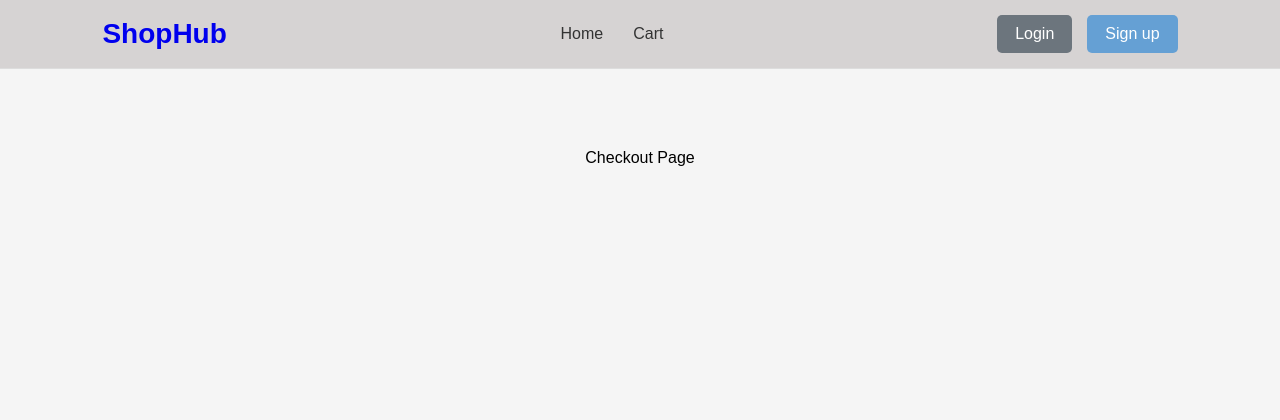
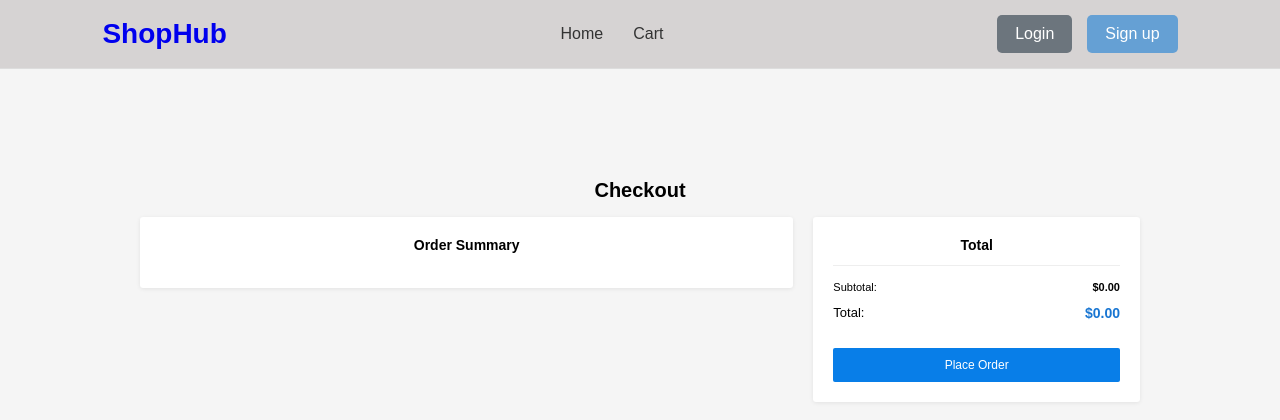
Before and after one commit to Snidhe-Dinesh/ecommerce-react-website, a React (Vite) app: page /checkout in a window 1280 px wide. Shown: the top 420 px of the page. Built offline with nearby package versions, Linux system fonts and the light colour scheme.

Commit message:
new commit

```diff
--- a/src/App.css
+++ b/src/App.css
@@ -331,3 +331,208 @@ nav ul{
     align-items: center;
     min-height: 100vh;
 }
+.checkout-container {
+  width: 90%;
+  max-width: 1000px;
+  margin: 30px auto;
+}
+
+.checkout-container h2 {
+  font-size: 20px;
+  margin-bottom: 15px;
+}
+
+
+/* Main layout */
+
+.checkout {
+  display: grid;
+  grid-template-columns: 2fr 1fr;
+  gap: 20px;
+  align-items: start;
+}
+
+
+/* Order Summary */
+
+.order-summary {
+  background: white;
+  padding: 20px;
+  border-radius: 3px;
+  box-shadow: 0 1px 4px rgba(0, 0, 0, 0.08);
+}
+
+.order-summary h3 {
+  font-size: 14px;
+  margin-bottom: 15px;
+}
+
+
+/* Product */
+
+.product {
+  display: flex;
+  align-items: center;
+  gap: 15px;
+  padding: 12px 0;
+  border-bottom: 1px solid #eee;
+}
+
+.product:last-child {
+  border-bottom: none;
+}
+
+.product img {
+  width: 70px;
+  height: 70px;
+  object-fit: cover;
+  border-radius: 2px;
+}
+
+
+/* Product information */
+
+.product-info {
+  flex: 1;
+}
+
+.product-info h4 {
+  font-size: 12px;
+  margin-bottom: 8px;
+}
+
+.product-info p {
+  font-size: 9px;
+  color: #777;
+}
+
+
+/* Right side of product */
+
+.product-actions {
+  display: flex;
+  flex-direction: column;
+  align-items: flex-end;
+  gap: 5px;
+}
+
+.product-actions strong {
+  font-size: 11px;
+}
+
+
+/* Quantity */
+
+.quantity {
+  display: flex;
+  align-items: center;
+  gap: 5px;
+}
+
+.quantity button {
+  width: 20px;
+  height: 20px;
+  border: 1px solid #ddd;
+  background: white;
+  cursor: pointer;
+  font-size: 12px;
+}
+
+.quantity span {
+  font-size: 11px;
+  min-width: 15px;
+  text-align: center;
+}
+
+
+/* Remove button */
+
+.remove {
+  border: none;
+  background: #777;
+  color: white;
+  padding: 3px 7px;
+  font-size: 8px;
+  border-radius: 2px;
+  cursor: pointer;
+}
+
+.remove:hover {
+  background: #555;
+}
+
+
+/* Total box */
+
+.total-box {
+  background: white;
+  padding: 20px;
+  border-radius: 3px;
+  box-shadow: 0 1px 4px rgba(0, 0, 0, 0.08);
+}
+
+.total-box h3 {
+  font-size: 14px;
+  margin-bottom: 15px;
+  padding-bottom: 12px;
+  border-bottom: 1px solid #eee;
+}
+
+.price-row {
+  display: flex;
+  justify-content: space-between;
+  margin-bottom: 12px;
+  font-size: 11px;
+}
+
+.price-row strong {
+  font-size: 11px;
+}
+
+.price-row.total {
+  font-size: 13px;
+}
+
+.price-row.total strong {
+  color: #1976d2;
+  font-size: 14px;
+}
+
+
+/* Place Order */
+
+.place-order {
+  width: 100%;
+  margin-top: 15px;
+  padding: 10px;
+  border: none;
+  background: #087ee8;
+  color: white;
+  font-size: 12px;
+  cursor: pointer;
+  border-radius: 2px;
+}
+
+.place-order:hover {
+  background: #066ac5;
+}
+
+
+/* Responsive */
+
+@media (max-width: 700px) {
+
+  .checkout {
+      grid-template-columns: 1fr;
+  }
+
+  .product {
+      align-items: flex-start;
+  }
+
+  .product img {
+      width: 60px;
+      height: 60px;
+  }
+
+}
--- a/src/App.jsx
+++ b/src/App.jsx
@@ -6,6 +6,7 @@ import Checkout from './pages/Checkout'
 import Navbar from './components/Navbar'
 import AuthProvider from './contexts/AuthContext'
 import Product from './pages/Product'
+import CartProvider from './contexts/AddCartContext'
 
 function App() {
 
@@ -13,6 +14,7 @@ function App() {
     <>
 
    <AuthProvider>
+   <CartProvider>
     <Navbar></Navbar>
     <div className='hero'>
       <Routes>
@@ -25,6 +27,8 @@ function App() {
 
       </Routes>
     </div>
+   </CartProvider>
+
     </AuthProvider>
 
 
--- a/src/components/ProductCard.jsx
+++ b/src/components/ProductCard.jsx
@@ -1,6 +1,14 @@
 import { Link } from "react-router-dom"
+import { useAddCart } from "../contexts/AddCartContext";
 
 export default function ProductCard({prod}){
+
+        const { addToCart, cartItems } = useAddCart();
+
+        const productInCart = cartItems.find((item) => item.id === prod.id)
+        const CartLabel = productInCart ? `(${productInCart.quantity})` : "";
+
+
     return(
     <div className="card" >
 
@@ -13,7 +21,7 @@ export default function ProductCard({prod}){
         <div className="buttons">
 
             <Link className="view" to={`/product/${prod.id}`} >View Details</Link>
-            <button className="cart">Add to Cart</button>
+            <button className="cart" onClick={() => addToCart(prod.id)}>Add to Cart {CartLabel}</button>
         </div>
     </div>
 </div>
--- /dev/null
+++ b/src/contexts/AddCartContext.jsx
@@ -0,0 +1,63 @@
+import { createContext, useContext, useState } from "react";
+import { getProductById } from "../data/products";
+
+export const AddCartContext = createContext(null)
+export default function CartProvider({ children }) {
+  const [cartItems, setCartItems] = useState([]);
+
+  function addToCart(productId) {
+    const existing = cartItems.find((item) => item.id === productId);
+
+    if (existing) {
+      const currentQuntity = existing.quantity;
+      const updateQuantity = cartItems.map((item) => item.id === productId ? { id: productId, quantity: currentQuntity + 1 } : item)
+      setCartItems(updateQuantity);
+    }
+    else {
+      setCartItems([...cartItems, { id: productId, quantity: 1 }])
+    }
+
+  }
+  function getCartItemWithProduct() {
+    return cartItems.map((item) => ({
+      ...item,
+      product: getProductById(item.id)
+    })).filter(item => item.product)
+  }
+  function removeItem(productId){
+    setCartItems(cartItems.filter((item)=>item.id !== productId))
+
+  }
+  function updateQuantity(productId,quantity){
+    if(quantity<=0){
+      removeItem(productId);
+      return;
+    }
+   setCartItems(
+    cartItems.map((item)=>
+    item.id === productId?{...item,quantity}:item)
+   )
+
+  }
+  function getProductTotal(){
+    const total=cartItems.reduce(
+      (total,item)=>{
+        const product=getProductById(item.id);
+        return total +(product ? product.price * item.quantity:0)
+      }
+      ,0)
+      return total;
+  }
+  function clearCart(){
+    setCartItems([])
+
+  }
+
+  return <AddCartContext.Provider value={{ cartItems, addToCart, getCartItemWithProduct,removeItem,updateQuantity,getProductTotal,clearCart }}>{children}</AddCartContext.Provider>
+
+}
+// ----creating hook--------
+export function useAddCart() {
+  const context = useContext(AddCartContext)
+  return context;
+}
--- a/src/data/products.js
+++ b/src/data/products.js
@@ -2,35 +2,35 @@ const products = [
     {
         id:1,
         name:'Wireless Headphones',
-        price:'$99.99',
+        price:'99.99',
         image:"https://images.unsplash.com/photo-1613040809024-b4ef7ba99bc3?q=80&w=870&auto=format&fit=crop&ixlib=rb-4.1.0&ixid=M3wxMjA3fDB8MHxwaG90by1wYWdlfHx8fGVufDB8fHx8fA%3D%3D",
         description:"Upgrade your listening experience with high-performance wireless headphones featuring crystal-clear sound, deep bass, and seamless Bluetooth connectivity"
     },
     {
         id:2,
         name:'Smart Watch',
-        price:'$249.99',
+        price:'249.99',
         image:"https://images.unsplash.com/photo-1579586337278-3befd40fd17a?q=80&w=872&auto=format&fit=crop&ixlib=rb-4.1.0&ixid=M3wxMjA3fDB8MHxwaG90by1wYWdlfHx8fGVufDB8fHx8fA%3D%3D",
         description:"Upgrade your daily life with this sleek smartwatch. It tracks your health, shows phone calls and messages on your wrist, and matches any outfit with a bright touch screen and custom watch faces"
     },
     {
         id:3,
         name:'Wireless Mouse',
-        price:'$49.99',
+        price:'49.99',
         image:"https://images.unsplash.com/photo-1551515300-2d3b7bb80920?q=80&w=872&auto=format&fit=crop&ixlib=rb-4.1.0&ixid=M3wxMjA3fDB8MHxwaG90by1wYWdlfHx8fGVufDB8fHx8fA%3D%3D",
         description:"Upgrade your workspace with our sleek, high-performance wireless mouse . Designed for ultimate freedom and comfort, it cuts the cord to give you a clean desk and smooth, accurate tracking anywhere you work. "
     },
     {
         id:4,
         name:'Keyboard',
-        price:'$89.99',
+        price:'89.99',
         image:"https://plus.unsplash.com/premium_photo-1664194583917-b0ba07c4ce2a?q=80&w=870&auto=format&fit=crop&ixlib=rb-4.1.0&ixid=M3wxMjA3fDB8MHxwaG90by1wYWdlfHx8fGVufDB8fHx8fA%3D%3D",
         description:"Upgrade your workspace comfort. Designed to mimic the natural posture of your hands, this ergonomic keyboard reduces wrist strain during long typing sessions. The split-key layout and integrated cushioned palm rest ensure you can work for hours without discomfort."
     },
     {
         id:5,
         name:'Monitor',
-        price:'$199.99',
+        price:'199.99',
         image:"https://images.unsplash.com/photo-1527443224154-c4a3942d3acf?q=80&w=870&auto=format&fit=crop&ixlib=rb-4.1.0&ixid=M3wxMjA3fDB8MHxwaG90by1wYWdlfHx8fGVufDB8fHx8fA%3D%3D",
         description:"Experience ultimate visual clarity with the UltraView 27-inch 4K UHD Monitor. Engineered for both professional creators and immersive gamers, this display features an ultra-crisp 3840 x 2160 resolution that brings every pixel to life with stunning detail."
     },
--- a/src/pages/Auth.jsx
+++ b/src/pages/Auth.jsx
@@ -67,7 +67,7 @@ if(result.success){
                     <button type="submit" className="btn-blue">{mode === "signup" ? "Sign Up" : "Login"}</button>
 
                     <div className="auth-para">
-                        {mode === "signup" ? (<p>already have an account,Please <button onClick={() => setMode("login")}>Login</button></p>) : (<p>You dont have any accout Please <button onClick={() => setMode("signup")}>Sign Up</button></p>)
+                        {mode === "signup" ? (<p>already have an account,Please <span onClick={() => setMode("login")}>Login</span></p>) : (<p>You dont have any accout Please <span onClick={() => setMode("signup")}>Sign Up</span></p>)
 
                         }
 
--- a/src/pages/Checkout.jsx
+++ b/src/pages/Checkout.jsx
@@ -1,3 +1,87 @@
-export default function Checkout(){
-    return <div>Checkout Page</div>
+import { useAddCart } from "../contexts/AddCartContext"
+
+export default function Checkout() {
+    const { getCartItemWithProduct,updateQuantity,removeItem,getProductTotal,clearCart } = useAddCart()
+    const cartItems = getCartItemWithProduct()
+    const total=getProductTotal();
+    function placeorder(){
+        alert("order successfuly placed")
+        clearCart();
+    }
+    return (
+        <>
+            <div className="checkout-container">
+
+                <h2>Checkout</h2>
+                <div></div>
+
+                <div className="checkout">
+
+
+                    <div className="order-summary">
+
+                        <h3>Order Summary</h3>
+
+                        {cartItems.map((item) =>
+                            <div className="product" key={item.id}>
+
+                                <img src={item.product.image}
+                                    alt="Wireless Headphones" />
+
+                                <div className="product-info">
+                                    <h4>{item.product.name}</h4>
+                                    <p>${item.product.price} each</p>
+                                </div>
+
+                                <div className="product-actions">
+                                    <div className="quantity">
+                                        <button onClick={()=>updateQuantity(item.id,item.quantity-1)}>-</button>
+                                        <span>{item.quantity}</span>
+                                        <button onClick={()=>updateQuantity(item.id,item.quantity+1)}>+</button>
+                                    </div>
+
+                                    <strong>${(item.product.price * item.quantity).toFixed(2)}</strong>
+
+                                    <button onClick={()=>removeItem(item.id)} className="remove">Remove</button>
+                                </div>
+
+                            </div>
+                        )}
+
+
+
+
+
+
+                    </div>
+
+
+
+
+                    <div className="total-box">
+
+                        <h3>Total</h3>
+
+                        <div className="price-row">
+                            <span>Subtotal:</span>
+                            <strong>${total.toFixed(2)}</strong>
+                        </div>
+
+                        <div className="price-row total">
+                            <span>Total:</span>
+                            <strong>${total.toFixed(2)}</strong>
+                        </div>
+
+                        <button onClick={placeorder} className="place-order">
+                            Place Order
+                        </button>
+
+                    </div>
+
+                </div>
+                </div>
+
+
+            </>
+            )
 }
--- a/src/pages/Product.jsx
+++ b/src/pages/Product.jsx
@@ -1,29 +1,38 @@
 import { useEffect, useState } from "react";
 import { useNavigate, useParams } from "react-router-dom"
 import { getProductById } from "../data/products";
+import { useAddCart } from "../contexts/AddCartContext";
 
-export default function Product(){
-    const {id}=useParams();
-    const[product,setProduct]=useState(null);
-    const navigate=useNavigate()
+export default function Product() {
+    const { id } = useParams();
+    const [product, setProduct] = useState(null);
 
-    useEffect(()=>{
-        const foundProduct =getProductById(id)
+    const { addToCart, cartItems } = useAddCart();
 
-        if(!foundProduct){
+
+    const navigate = useNavigate();
+
+    useEffect(() => {
+        const foundProduct = getProductById(id)
+
+        if (!foundProduct) {
             navigate("/");
             return;
 
         }
         setProduct(foundProduct)
-    },[id])
+    }, [id])
     if (!product) {
         return <p>Loading...</p>;
     }
 
+    const productInCart = cartItems.find((item) => item.id === product.id)
+    const CartLabel = productInCart ? `(${productInCart.quantity})` : "";
+
+
     return (
         <div className="outer">
-        <div className="product-single" >
+            <div className="product-single">
 
                 <div className="product-image">
                     <img alt={product.name} src={product.image}></img></div>
@@ -33,7 +42,7 @@ export default function Product(){
                     <h3>{product.price}</h3>
                     <p>{product.description}</p>
 
-                <button>Add to Cart</button>
+                    <button onClick={() => addToCart(product.id)}>Add to Cart {CartLabel}</button>
 
                 </div>
             </div>
```
Lines whose indentation alone changed are shown as unchanged.
